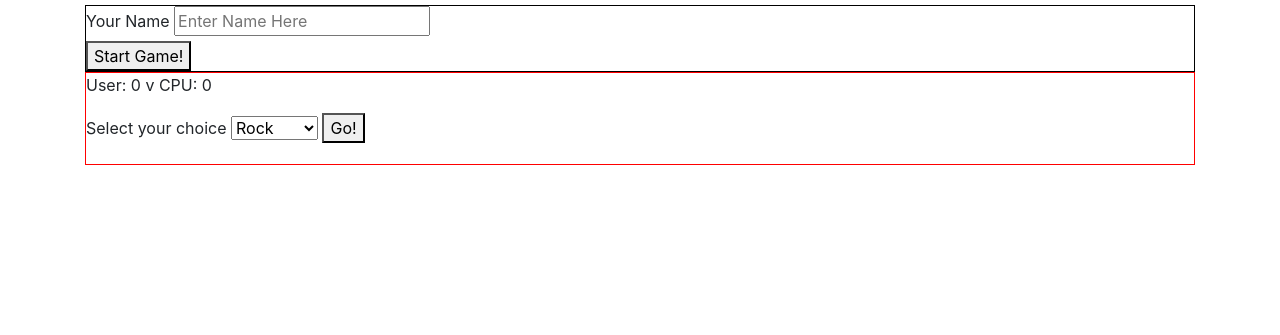
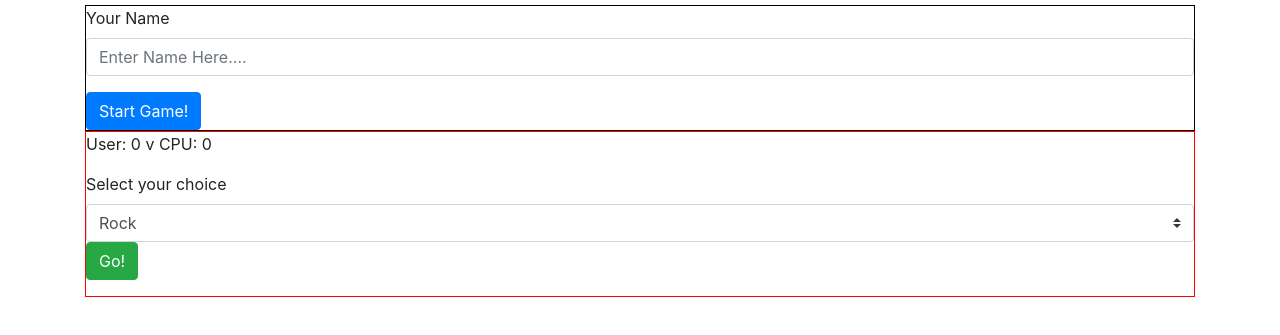
Before and after one commit to it3049c-fall22-henderson/rock-paper-scissors-thomp2m3, a plain HTML site: page index.html in a window 1280 px wide. Shown: the part 51-386 px from the top of the page. Drawn offline with Linux system fonts and the light colour scheme.

Commit message:
Update index.html
Altered classes, added bootstrap CSS to various elements.

```diff
--- a/index.html
+++ b/index.html
@@ -17,11 +17,11 @@
         <div>
             <div id="welcome-screen">
                 <form id="name-form">
-                    <div>
+                    <div class="form-group">
                         <label for="username">Your Name</label>
-                        <input type="text" placeholder="Enter Name Here" name="username" id="username">
+                        <input type="text" placeholder="Enter Name Here...." name="username" id="username" class="form-control">
                     </div>
-                    <button id="start-game-button">Start Game!</button>
+                <button id="start-game-button" class="btn btn-primary">Start Game!</button>
                 </form>
             </div>
             <div id="game-screen">
@@ -30,14 +30,15 @@
                         <p id="score">User: 0 v CPU: 0</p>
                     </div>
                     <form id="game-form">
-                        <div>
+                        <div class="form-group">
                             <label for="user-selection">Select your choice</label>
-                            <select name="" id="user-selection">
+                            <select id="user-selection" class="custom-select">
                                 <option value="">Rock</option>
                                 <option value="">Paper</option>
                                 <option value="">Scissors</option>
                             </select>
-                            <button id="go-button">Go!</button>
+                            <br>
+                        <button id="go-button" class="btn btn-success">Go!</button>
                         </div>
                     <p id="game-history"></p>
                     </form>
```
